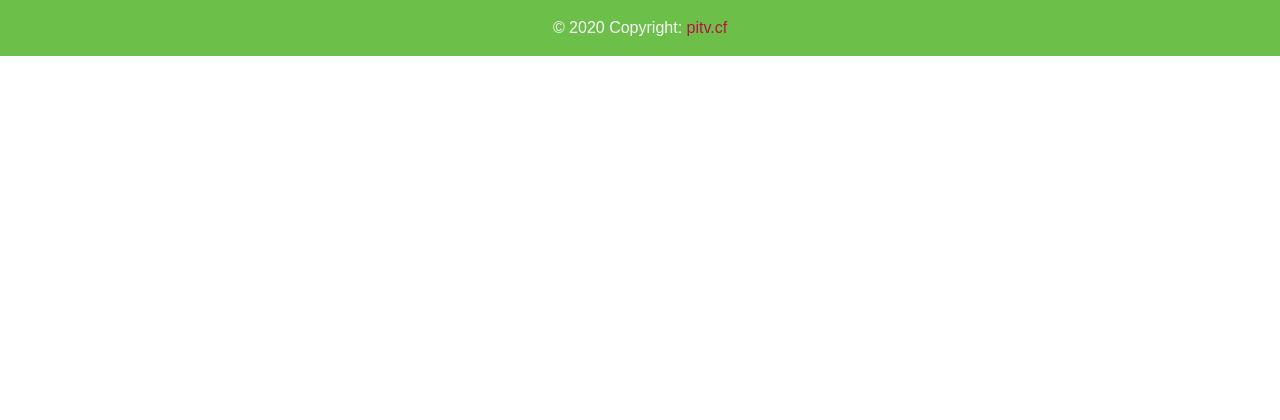
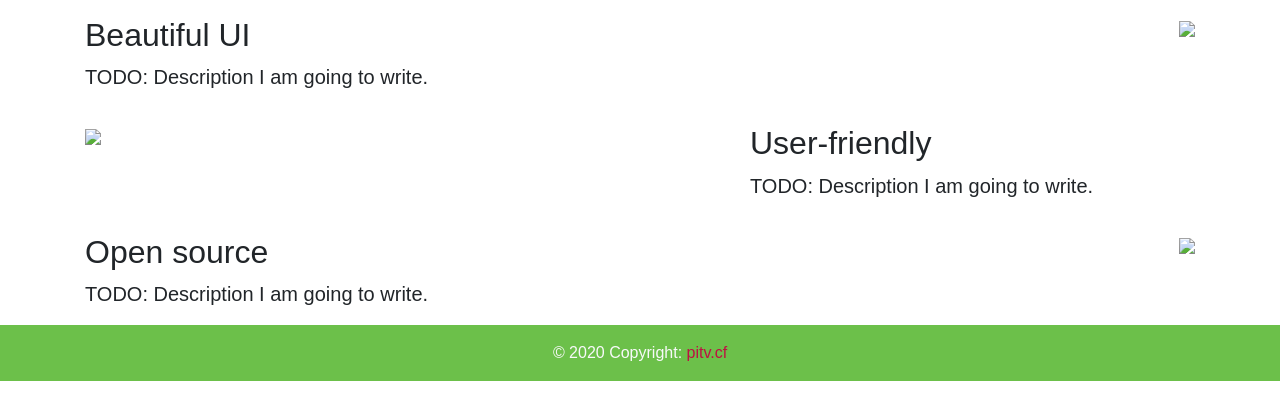
Before and after one commit to PiSmartTV/Website, a Django app: page / in a window 1280 px wide. Shown: the part 56-476 px from the top of the page. Run offline with Django 3.2, Linux system fonts and the light colour scheme; style sheets or scripts are compiled from the project's sources; some libraries are stand-ins or nearby versions; some web fonts are replaced.

Commit message:
Started working on homepage

```diff
--- a/pitv/main/templates/base.html
+++ b/pitv/main/templates/base.html
@@ -50,14 +50,16 @@
 		</div>
 	</nav>
 
+	{% block content %}
+	{% endblock %}
 
 	<!-- Copyright -->
+	<!-- TODO: Write more footer-->
 	<div class="footer-copyright text-center py-3 bg-secondary text-light">© 2020 Copyright:
 		<a href="{% url 'pitv-home' %}">pitv.cf</a>
 	</div>
 
-	{% block content %}
-	{% endblock %}
+
 
 	<!-- JavaScript required for bootstrap -->
 	<script src="{% static 'js/jquery.min.js' %}"></script>
--- a/pitv/main/templates/home.html
+++ b/pitv/main/templates/home.html
@@ -0,0 +1,39 @@
+{% extends 'base.html' %}
+
+{% block content %}
+<!-- Add jumbotron and landing image-->
+
+<div class="container">
+    <div class="row pt-3">
+        <div class="col-md-5">
+            <h2>Beautiful UI</h2>
+            <p class="lead">TODO: Description I am going to write.</p>
+        </div>
+        <div class="col-md-7 text-right">
+            <!-- TODO: Add image of dark/white screenshot -->
+            <img class="img-fluid" src="https://via.placeholder.com/768x432" />
+        </div>
+    </div>
+    <div class="row pt-3">
+        <div class="col-md-7">
+            <!-- TODO: add screenshot -->
+            <img class="img-fluid" src="https://via.placeholder.com/768x432" />
+        </div>
+        <div class="col-md-5">
+            <h2>User-friendly</h2>
+            <p class="lead">TODO: Description I am going to write.</p>
+        </div>
+    </div>
+    <div class="row pt-3">
+        <div class="col-md-5">
+            <h2>Open source</h2>
+            <p class="lead">TODO: Description I am going to write.</p>
+        </div>
+        <div class="col-md-7 text-right">
+            <!-- TODO: add something -->
+            <img class="img-fluid" src="https://via.placeholder.com/768x432" />
+        </div>
+    </div>
+</div>
+
+{% endblock %}
--- a/pitv/main/views.py
+++ b/pitv/main/views.py
@@ -2,4 +2,4 @@
 
 # Create your views here.
 def home(request):
-    return render(request, 'base.html')
+    return render(request, 'home.html')
```
